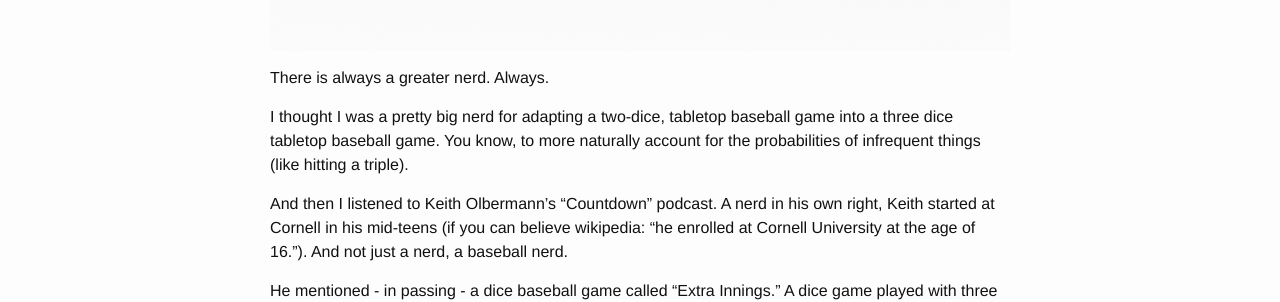
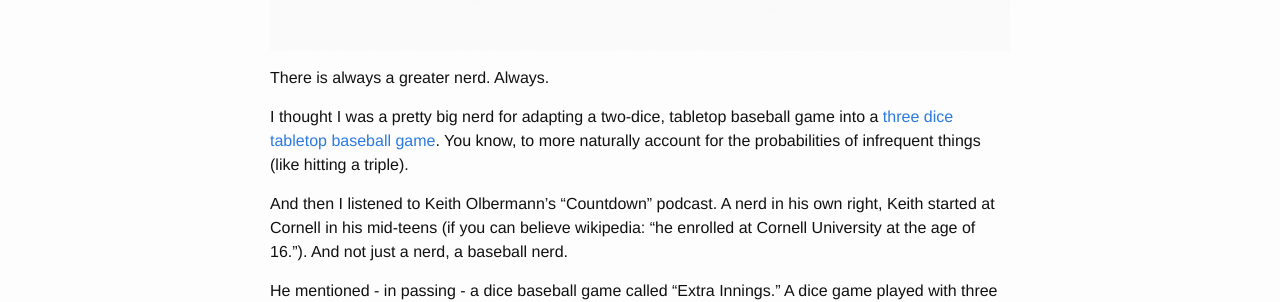
Before and after one commit to jkenton/CapableOne, a Jekyll site: the page built from _posts/2023-04-12-greater-nerd-theory.md, in a window 1280 px wide. Shown: the part 895-1197 px from the top of the page. Built offline with Jekyll 4.4.1, drawn with Linux system fonts in a browser that asks for light colours; comment, search, counter and statistics services are not loaded; part of the change alters nothing that is shown.

```diff
--- a/_posts/2023-04-12-greater-nerd-theory.md
+++ b/_posts/2023-04-12-greater-nerd-theory.md
@@ -11,7 +11,7 @@ comments: true
 
 There is always a greater nerd. Always.
 
-I thought I was a pretty big nerd for adapting a two-dice, tabletop baseball game into a three dice tabletop baseball game. You know, to more naturally account for the probabilities of infrequent things (like hitting a triple).
+I thought I was a pretty big nerd for adapting a two-dice, tabletop baseball game into a [three dice tabletop baseball game](https://thecapableone.com/2019/06/28/dice-baseball.html). You know, to more naturally account for the probabilities of infrequent things (like hitting a triple).
 
 And then I listened to Keith Olbermann's "Countdown" podcast. A nerd in his own right, Keith started at Cornell in his mid-teens (if you can believe wikipedia: "he enrolled at Cornell University at the age of 16."). And not just a nerd, a baseball nerd.
 
```
